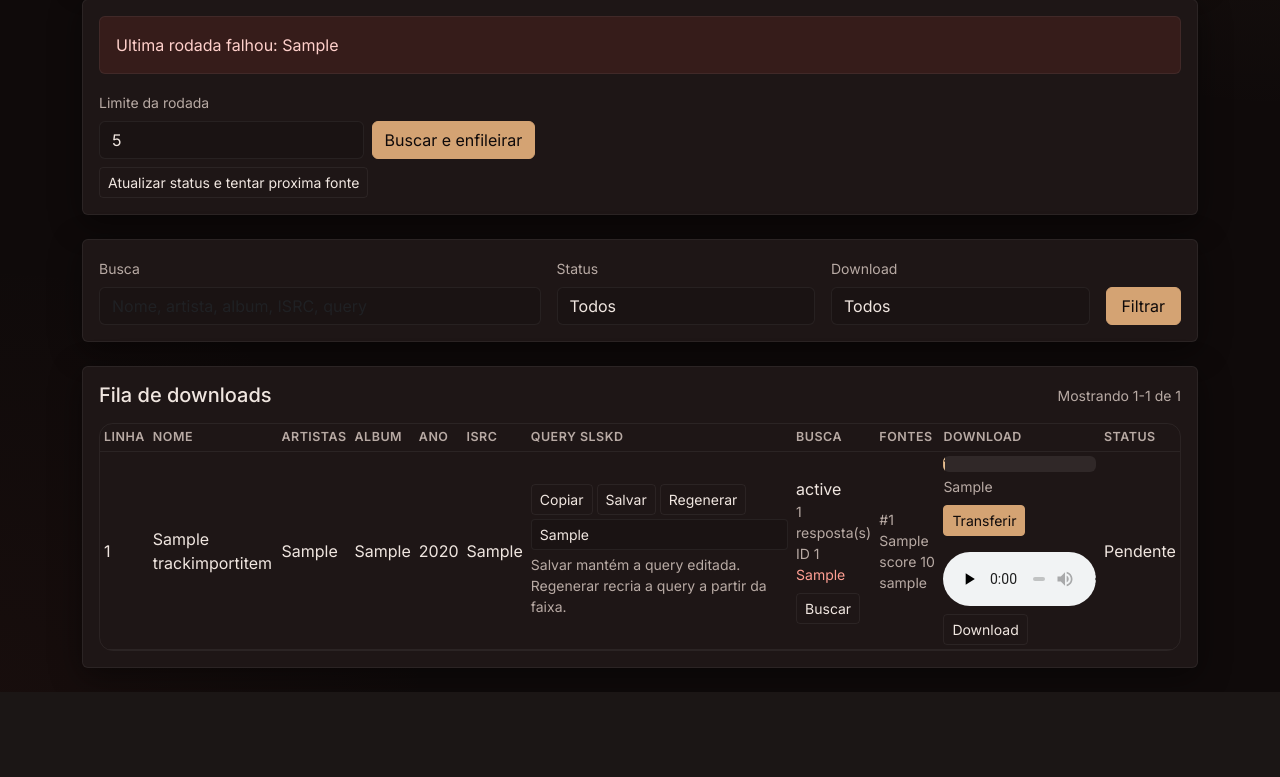
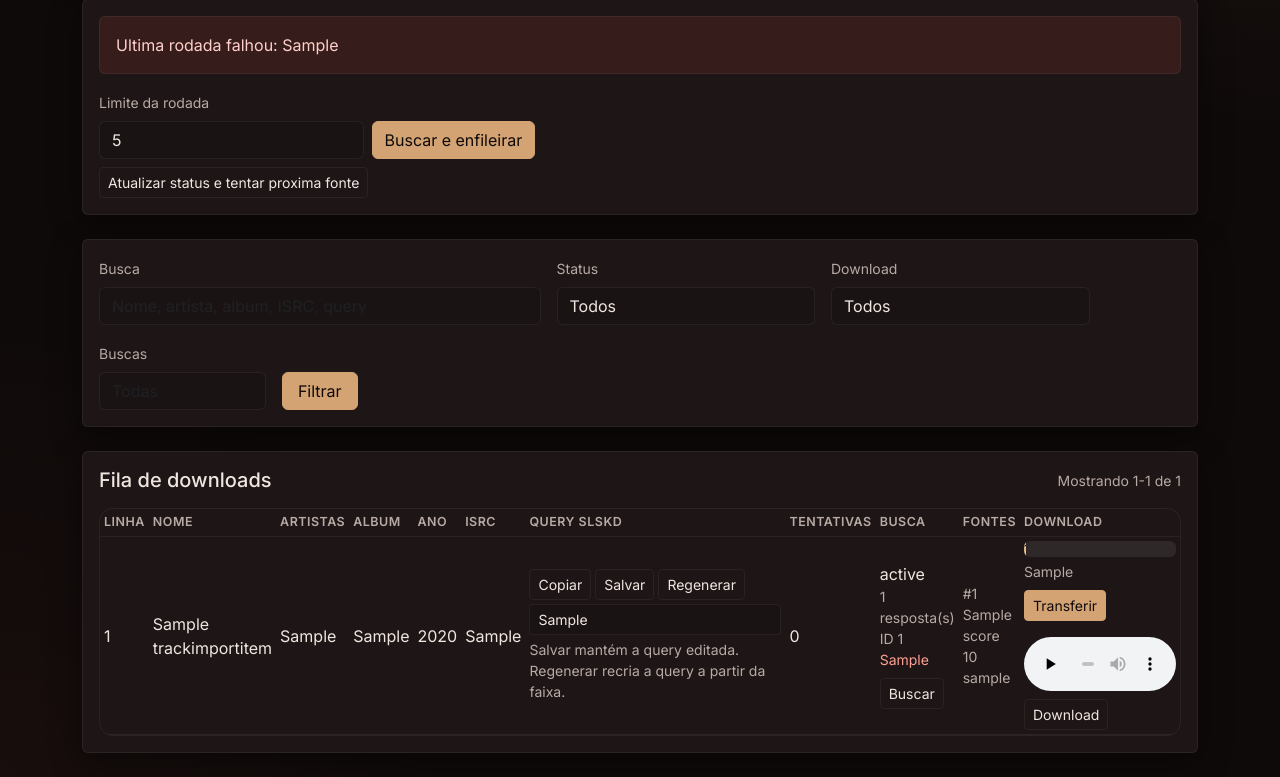
Before and after one commit to Zambianco/MML, a Django app: page /downloads/1/ in a window 1280 px wide. Shown: the part 388-1165 px from the top of the page. Before the commit the page ends 1080 px from the top, so only its background shows below. Run offline with Django 5.2, Linux system fonts and the light colour scheme; a user stored in the database is signed in; tables that the repository leaves empty hold one stand-in row (values such as "Sample post"); data that the repository does not hold is empty; parts of the project's set-up code (start-up, migrations or seed data) failed here and were passed over; some libraries are stand-ins or nearby versions.

Commit message:
feat(downloads): add search_attempts filter to import detail and update filtering logic

```diff
--- a/apps/downloads/templates/downloads/import_detail_panel.html
+++ b/apps/downloads/templates/downloads/import_detail_panel.html
@@ -121,6 +121,10 @@
                     <option value="no" {% if filters.downloaded == "no" %}selected{% endif %}>Sem arquivo</option>
                 </select>
             </div>
+            <div class="col-sm-4 col-lg-2">
+                <label class="form-label small text-secondary" for="filter-search-attempts">Buscas</label>
+                <input class="form-control" id="filter-search-attempts" type="number" name="search_attempts" min="0" value="{{ filters.search_attempts }}" placeholder="Todas">
+            </div>
             <div class="col-sm-4 col-lg-1 d-grid">
                 <button class="btn btn-dark" type="submit">Filtrar</button>
             </div>
@@ -147,6 +151,7 @@
                         <th>Ano</th>
                         <th>ISRC</th>
                         <th>Query slskd</th>
+                        <th>Tentativas</th>
                         <th>Busca</th>
                         <th>Fontes</th>
                         <th>Download</th>
@@ -176,6 +181,7 @@
                                     </div>
                                 </form>
                             </td>
+                            <td>{{ item.search_attempts }}</td>
                             <td>
                                 {% if item.search_slskd_id %}
                                     <div>{{ item.search_state|default:"-" }}</div>
@@ -252,6 +258,10 @@
                         <div>
                             <div class="text-secondary">ISRC</div>
                             <div>{{ item.isrc|default:"-" }}</div>
+                        </div>
+                        <div>
+                            <div class="text-secondary">Tentativas</div>
+                            <div>{{ item.search_attempts }}</div>
                         </div>
                         <div>
                             <div class="text-secondary">Busca</div>
--- a/apps/downloads/tests.py
+++ b/apps/downloads/tests.py
@@ -173,6 +173,7 @@ class DownloadImportTests(TestCase):
             artists="Elysion",
             name="Fairytale",
             search_query="Elysion Fairytale",
+            search_attempts=2,
             status=TrackImportItem.STATUS_DONE,
             download_path="ready/file.flac",
         )
@@ -182,12 +183,13 @@ class DownloadImportTests(TestCase):
             artists="Xandria",
             name="Now & Forever",
             search_query="Xandria Now Forever",
+            search_attempts=1,
             status=TrackImportItem.STATUS_DOWNLOADING,
         )
 
         response = self.client.get(
             reverse("downloads-import-detail", args=[track_import.pk]),
-            {"q": "Fairytale", "status": "done", "downloaded": "yes"},
+            {"q": "Fairytale", "status": "done", "downloaded": "yes", "search_attempts": "2"},
             HTTP_HOST="localhost",
         )
 
@@ -195,6 +197,8 @@ class DownloadImportTests(TestCase):
         self.assertContains(response, "Fairytale")
         self.assertNotContains(response, "Now & Forever")
         self.assertContains(response, "Com arquivo")
+        self.assertContains(response, 'name="search_attempts"')
+        self.assertContains(response, ">2</td>", html=False)
 
     def test_import_detail_paginates_items(self):
         track_import = TrackImport.objects.create(source_name="downloads.csv", item_count=26)
--- a/apps/downloads/views.py
+++ b/apps/downloads/views.py
@@ -366,6 +366,7 @@ def _build_import_filters(request: HttpRequest) -> dict[str, str]:
         "q": str(request.GET.get("q") or "").strip(),
         "status": str(request.GET.get("status") or "").strip(),
         "downloaded": str(request.GET.get("downloaded") or "").strip(),
+        "search_attempts": str(request.GET.get("search_attempts") or "").strip(),
     }
 
 
@@ -375,7 +376,7 @@ def _preserved_import_querystring(request: HttpRequest) -> str:
     return params.urlencode()
 
 
-def _filter_import_items(items, *, query: str = "", status: str = "", downloaded: str = ""):
+def _filter_import_items(items, *, query: str = "", status: str = "", downloaded: str = "", search_attempts: str = ""):
     if query:
         items = items.filter(
             Q(name__icontains=query)
@@ -391,6 +392,8 @@ def _filter_import_items(items, *, query: str = "", status: str = "", downloaded
         items = items.filter(download_path__gt="")
     elif downloaded == "no":
         items = items.filter(download_path="")
+    if search_attempts.isdigit():
+        items = items.filter(search_attempts=int(search_attempts))
     return items
 
 
@@ -463,12 +466,13 @@ def _import_detail_context(
         + status_counts.get(TrackImportItem.STATUS_SEARCHING, 0)
         + status_counts.get(TrackImportItem.STATUS_ERROR, 0)
     )
-    filters = filters or {"q": "", "status": "", "downloaded": ""}
+    filters = filters or {"q": "", "status": "", "downloaded": "", "search_attempts": ""}
     items = _filter_import_items(
         track_import.items.prefetch_related("sources").all(),
         query=filters["q"],
         status=filters["status"],
         downloaded=filters["downloaded"],
+        search_attempts=filters["search_attempts"],
     )
     page_obj = Paginator(items, ITEMS_PER_PAGE).get_page(page)
     query_params = {key: value for key, value in filters.items() if value}
```
